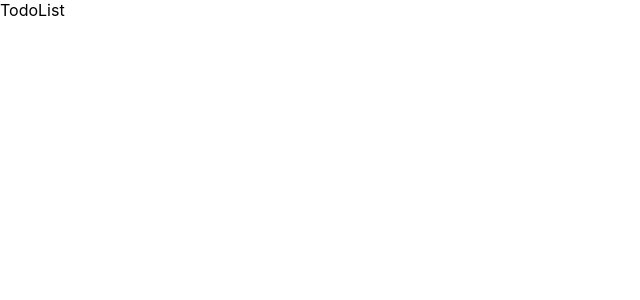
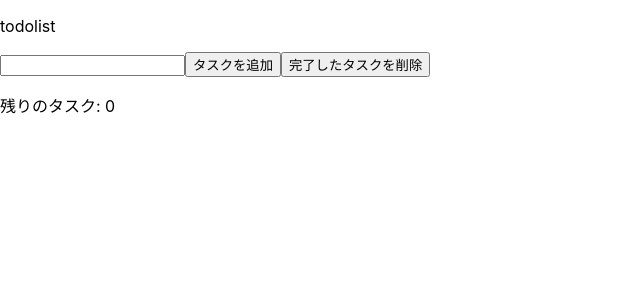
Before and after one commit to t-nakai10/react-todo, a React (Create React App) app: page / in a window 1280 px wide. Shown: the top 300 px of the page, without its empty margins (0-640 px from the left). Built offline with nearby package versions, Linux system fonts and the light colour scheme; the HTML template or start-up script is replaced by a standard one.

Commit message:
必要な html 追加

```diff
--- a/src/App.js
+++ b/src/App.js
@@ -4,6 +4,12 @@ function App() {
   return (
     <div className="App">
       <TodoList />
+      <input type="text" />
+      <button>タスクを追加</button>
+      <button>完了したタスクを削除</button>
+      <div>
+        <p>残りのタスク: 0</p>
+      </div>
     </div>
   );
 }
--- a/src/TodoList.jsx
+++ b/src/TodoList.jsx
@@ -1,7 +1,11 @@
 import React from "react";
 
 const TodoList = () => {
-  return <div>TodoList</div>;
+  return (
+    <div>
+      <p>todolist</p>
+    </div>
+  );
 };
 
 export default TodoList;
```
